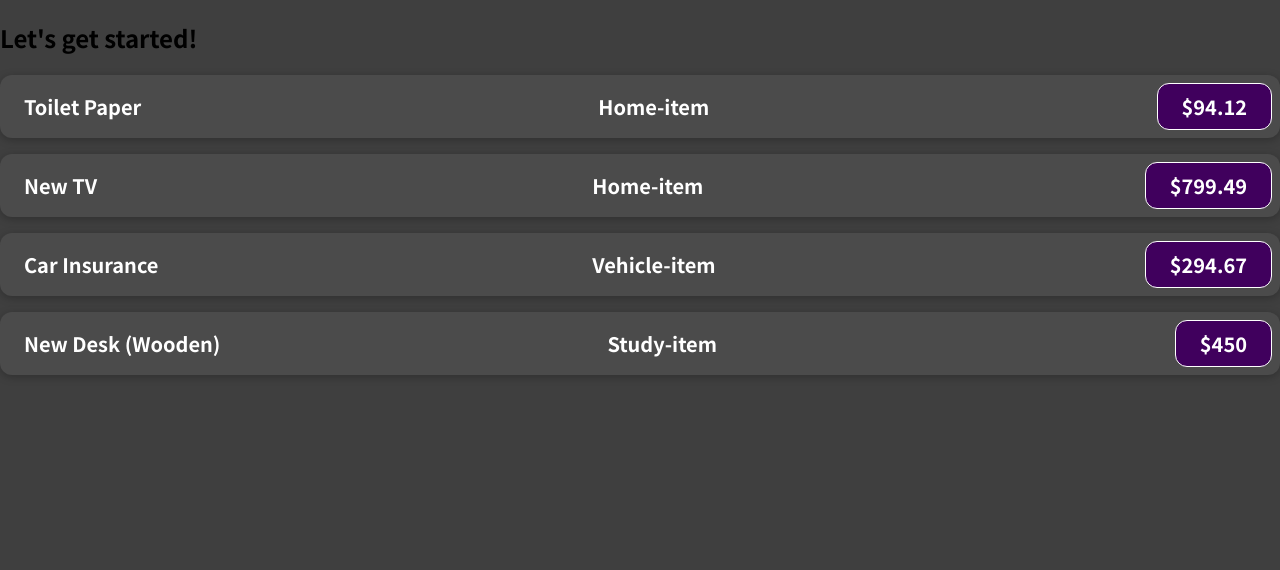
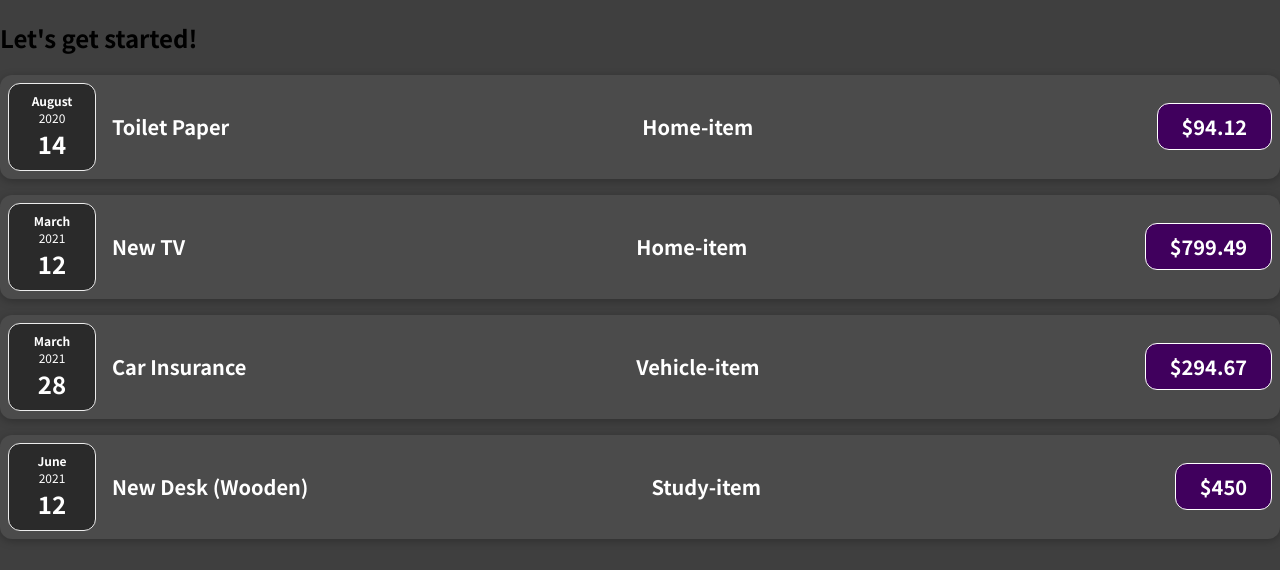
Before and after one commit to Suresh-Kumar-Lohar/s-react-1, a React (Create React App) app: page / in a window 1280 px wide. Shown: the top 570 px of the page. Built offline with nearby package versions, Linux system fonts and the light colour scheme.

Commit message:
start task-10

```diff
--- /dev/null
+++ b/src/components/ExpenseDate.css
@@ -0,0 +1,26 @@
+.expense-date {
+  display: flex;
+  flex-direction: column;
+  width: 5.5rem;
+  height: 5.5rem;
+  border: 1px solid #ececec;
+  background-color: #2a2a2a;
+  color: white;
+  border-radius: 12px;
+  align-items: center;
+  justify-content: center;
+}
+
+.expense-date__month {
+  font-size: 0.75rem;
+  font-weight: bold;
+}
+
+.expense-date__year {
+  font-size: 0.75rem;
+}
+
+.expense-date__day {
+  font-size: 1.5rem;
+  font-weight: bold;
+}
--- /dev/null
+++ b/src/components/ExpenseDate.js
@@ -0,0 +1,17 @@
+import React from 'react'
+import './ExpenseDate.css'
+const ExpenseDate = (props) => {
+  const month = props.date.toLocaleString('en-US', { month: 'long' })
+  const day = props.date.toLocaleString('en-US', { day: '2-digit' })
+  const year = props.date.getFullYear()
+
+  return (
+    <div className='expense-date'>
+      <div className='expense-date__month'>{month}</div>
+      <div className='expense-date__year'>{year}</div>
+      <div className='expense-date__day'>{day}</div>
+    </div>
+  )
+}
+
+export default ExpenseDate
--- /dev/null
+++ b/src/components/ExpenseDetails.js
@@ -0,0 +1,14 @@
+import React from 'react'
+import './ExpenseItem.css'
+
+const ExpenseDetails = (props) => {
+  return (
+    <div className='expense-item__description'>
+      <h2>{props.title}</h2>
+      <h2>{props.LocationOfExpenditure}</h2>
+      <div className='expense-item__price'>${props.amount}</div>
+    </div>
+  )
+}
+
+export default ExpenseDetails
--- a/src/components/ExpenseItem.js
+++ b/src/components/ExpenseItem.js
@@ -1,16 +1,16 @@
+import ExpenseDate from './ExpenseDate'
+import ExpenseDetails from './ExpenseDetails'
 import './ExpenseItem.css'
 
 const ExpenseItem = (props) => {
-  //   const expenseDate = new Date()
-  //   const LocationOfExpenditure = 'Vehicle'
   return (
     <div className='expense-item'>
-      <div>{props.date.toISOString}</div>
-      <div className='expense-item__description'>
-        <h2>{props.title}</h2>
-        <h2>{props.LocationOfExpenditure}</h2>
-        <div className='expense-item__price'>${props.amount}</div>
-      </div>
+      <ExpenseDate date={props.date} />
+      <ExpenseDetails
+        title={props.title}
+        amount={props.amount}
+        LocationOfExpenditure={props.LocationOfExpenditure}
+      />
     </div>
   )
 }
```
Also changed, not shown: src/App.js (+0 -21 lines).
